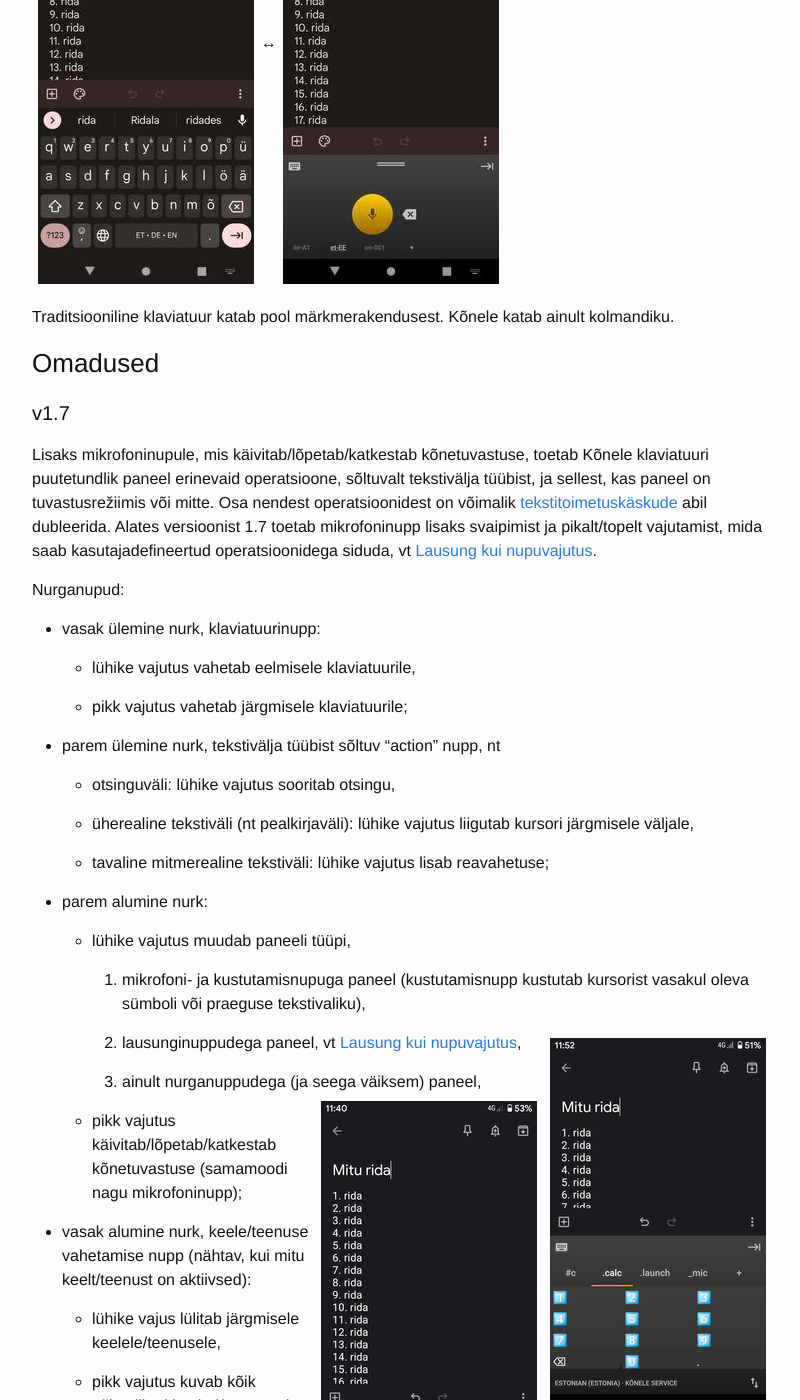
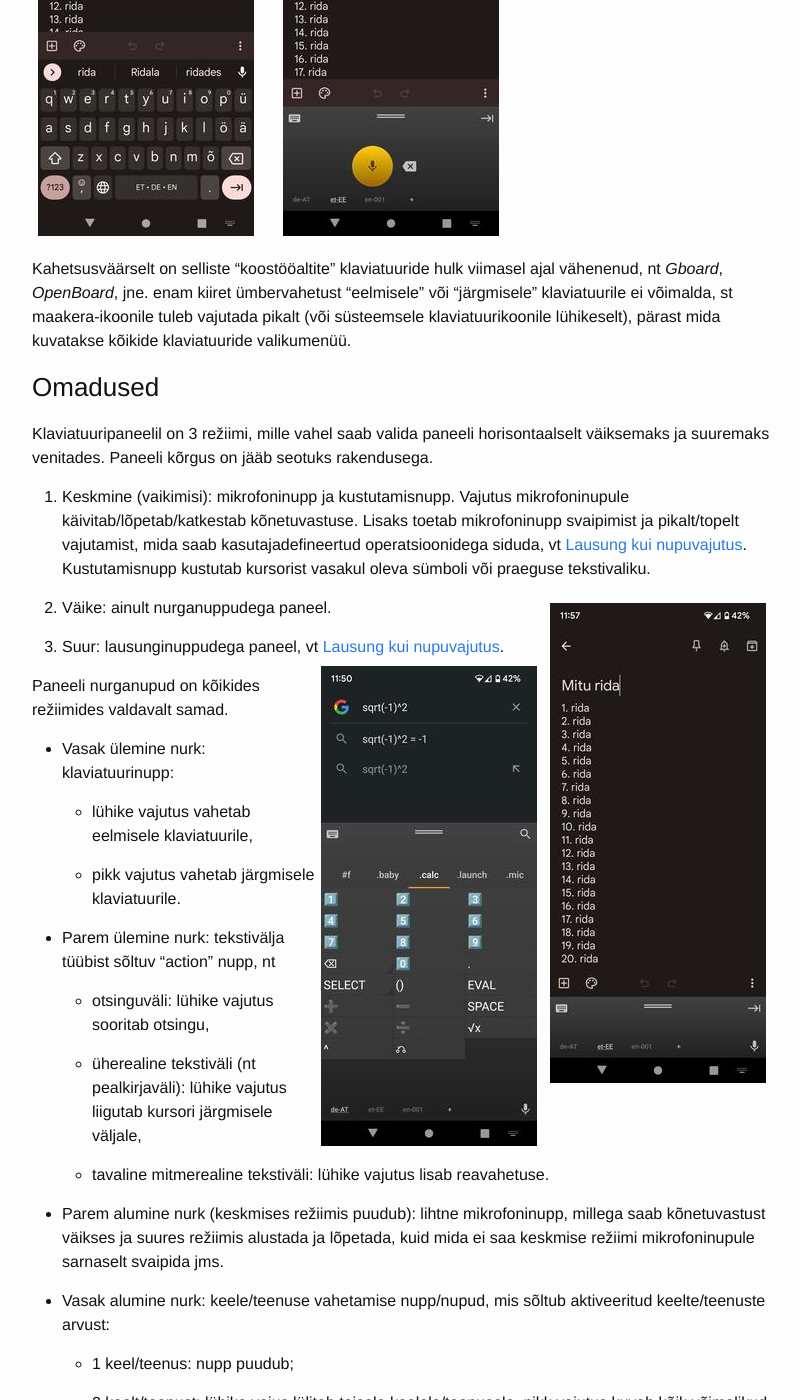
Before and after one commit to Kaljurand/K6nele, a Jekyll site: the page built from docs/et/user_guide.md, in a window 1280 px wide and 1400 px high, scrolled down 7754 px. Shown: the whole window, without its empty margins (238-1038 px from the left). Built offline with Jekyll 4.4.1, drawn with Linux system fonts in a browser that asks for light colours; comment, search, counter and statistics services are not loaded; some of the changed text lies outside the part shown.

Commit message:
Announce v1.8.14

```diff
--- a/docs/et/user_guide.md
+++ b/docs/et/user_guide.md
@@ -184,84 +184,23 @@ kus keskkond on vaikne ja privaatne, ja tekst ei pea olema keeleliselt täiesti
 Sellistes olukordades on kõnetuvastuse kasutamine reeglina kiirem ja loomulikum
 ning lisaks võtab kõneklaviatuur ekraanil vähem ruumi.
 Muudes olukordades võib ümber lülitada teisele klaviatuurile.
-Mõned klaviatuurid (nt _Gboard_ ja _Kõnele_ ise)
-võimaldavad klaviatuurivahetust ainult ühe nupuvajutusega. Nt, vajutades maakera-ikooni
-_Gboard_ klaviatuuril vahetub klaviatuur _Kõnele_ vastu; vajutades klaviatuuri-ikooni
-_Kõnele_ klaviatuuril, vahetub klaviatuur tagasi _Gboard_ klaviatuurile.
+Mõned klaviatuurid (nt _FlorisBoard_, ja _Kõnele_ ise)
+võimaldavad klaviatuurivahetust ainult ühe (lühikese) nupuvajutusega.
+Nt, vajutades maakera-ikooni
+_X_ klaviatuuril vahetub klaviatuur _Kõnele_ vastu; vajutades klaviatuuri-ikooni
+_Kõnele_ klaviatuuril, vahetub klaviatuur tagasi _X_ klaviatuurile.
 Selles rotatsioonis võib osaleda ka rohkem klaviatuure,
 kui nad samamoodi vastavat Androidi klaviatuurivahetusliidest toetavad.
 
 <img title="Ekraanipilt: traditsiooniline klaviatuur katab pool märkmerakendusest" alt="Ekraanipilt: traditsiooniline klaviatuur katab pool märkmerakendusest." src="{{ site.baseurl }}/images/et/Screenshot_20220206-115719.jpg">&harr;<img title="Ekraanipilt: Kõnele katab ainult kolmandiku märkmerakendusest." src="{{ site.baseurl }}/images/et/Screenshot_20220206-115837.jpg">
 
-Traditsiooniline klaviatuur katab pool märkmerakendusest. Kõnele katab ainult kolmandiku.
+Kahetsusväärselt on selliste "koostööaltite" klaviatuuride hulk viimasel ajal vähenenud,
+nt _Gboard_, _OpenBoard_, jne. enam kiiret ümbervahetust "eelmisele" või "järgmisele"
+klaviatuurile ei võimalda, st maakera-ikoonile tuleb vajutada pikalt
+(või süsteemsele klaviatuurikoonile lühikeselt), pärast mida kuvatakse kõikide klaviatuuride
+valikumenüü.
 
 ### Omadused
-
-#### v1.7
-
-Lisaks mikrofoninupule, mis käivitab/lõpetab/katkestab kõnetuvastuse, toetab Kõnele
-klaviatuuri puutetundlik paneel erinevaid operatsioone, sõltuvalt
-tekstivälja tüübist, ja sellest, kas paneel on tuvastusrežiimis või mitte.
-Osa nendest operatsioonidest on võimalik
-[tekstitoimetuskäskude](#tekstitoimetuskäsud) abil dubleerida.
-Alates versioonist 1.7 toetab mikrofoninupp lisaks svaipimist ja pikalt/topelt vajutamist, mida
-saab kasutajadefineertud operatsioonidega siduda,
-vt [Lausung kui nupuvajutus](#lausung-kui-nupuvajutus).
-
-Nurganupud:
-
-- vasak ülemine nurk, klaviatuurinupp:
-
-  - lühike vajutus vahetab eelmisele klaviatuurile,
-
-  - pikk vajutus vahetab järgmisele klaviatuurile;
-
-- parem ülemine nurk, tekstivälja tüübist sõltuv "action" nupp, nt
-
-  - otsinguväli: lühike vajutus sooritab otsingu,
-
-  - üherealine tekstiväli (nt pealkirjaväli): lühike vajutus liigutab kursori järgmisele väljale,
-
-  - tavaline mitmerealine tekstiväli: lühike vajutus lisab reavahetuse;
-
-- parem alumine nurk:
-
-  - lühike vajutus muudab paneeli tüüpi,
-
-    1. mikrofoni- ja kustutamisnupuga paneel
-       (kustutamisnupp kustutab kursorist vasakul oleva sümboli või praeguse tekstivaliku),
-
-    2. lausunginuppudega paneel, vt [Lausung kui nupuvajutus](#lausung-kui-nupuvajutus),
-       <img style="float: right" title="Ekraanipilt: lausunginuppudega paneel" alt="Ekraanipilt: lausunginuppudega paneel." src="{{ site.baseurl }}/images/et/Screenshot_20201230-115204.png">
-
-    3. ainult nurganuppudega (ja seega väiksem) paneel,
-       <img style="float: right" title="Ekraanipilt: ainult nurganupudega paneel" alt="Ekraanipilt: ainult nurganupudega paneel." src="{{ site.baseurl }}/images/et/Screenshot_20201230-114051.png">
-
-  - pikk vajutus käivitab/lõpetab/katkestab kõnetuvastuse (samamoodi nagu mikrofoninupp);
-
-- vasak alumine nurk, keele/teenuse vahetamise nupp (nähtav, kui mitu keelt/teenust on aktiivsed):
-
-  - lühike vajus lülitab järgmisele keelele/teenusele,
-
-  - pikk vajutus kuvab kõik võimalikud keeled/teenused, võimaldades valikut muuta;
-
-Paneel:
-
-  - lühike vajutus tühistab praeguse tekstivaliku,
-
-  - topeltvajutus lisab tühiku,
-
-  - svaip vasakule liigutab kursori vasakule (svaip vasakule üles teeb sama kiiremini),
-
-  - svaip paremale liigutab kursori paremale (svaip paremale alla teeb sama kiiremini),
-
-  - pikk vajutus valib kursori all/kõrval oleva sõna ning siseneb valiku-režiimi, kus svaibid muudavad valiku ulatust,
-
-  - pidev vajutus klaviatuuri vasakule äärele liigutab kursorit vasakule,
-
-  - pidev vajutus klaviatuuri paremale äärele liigutab kursorit paremale.
-
-#### Alates v1.8
 
 Klaviatuuripaneelil on 3 režiimi, mille vahel saab valida paneeli horisontaalselt väiksemaks ja suuremaks
 venitades. Paneeli kõrgus on jääb seotuks rakendusega.
```
Also changed, not shown: _posts/2022-03-13-k6nele-1.8.14.md (added, +8 -0 lines), docs/en/release_notes.md (+2 -2 lines), docs/et/1PLM6TJ7T84OrDE1lMzqom2WhlYOMh8g7wIJ1_uy_r4E.md (+1 -1 lines), docs/et/1h7IZFTzfVQH808laHl5ekt7JJnhXgjidnVAOdklmXPs.md (+1 -1 lines).
